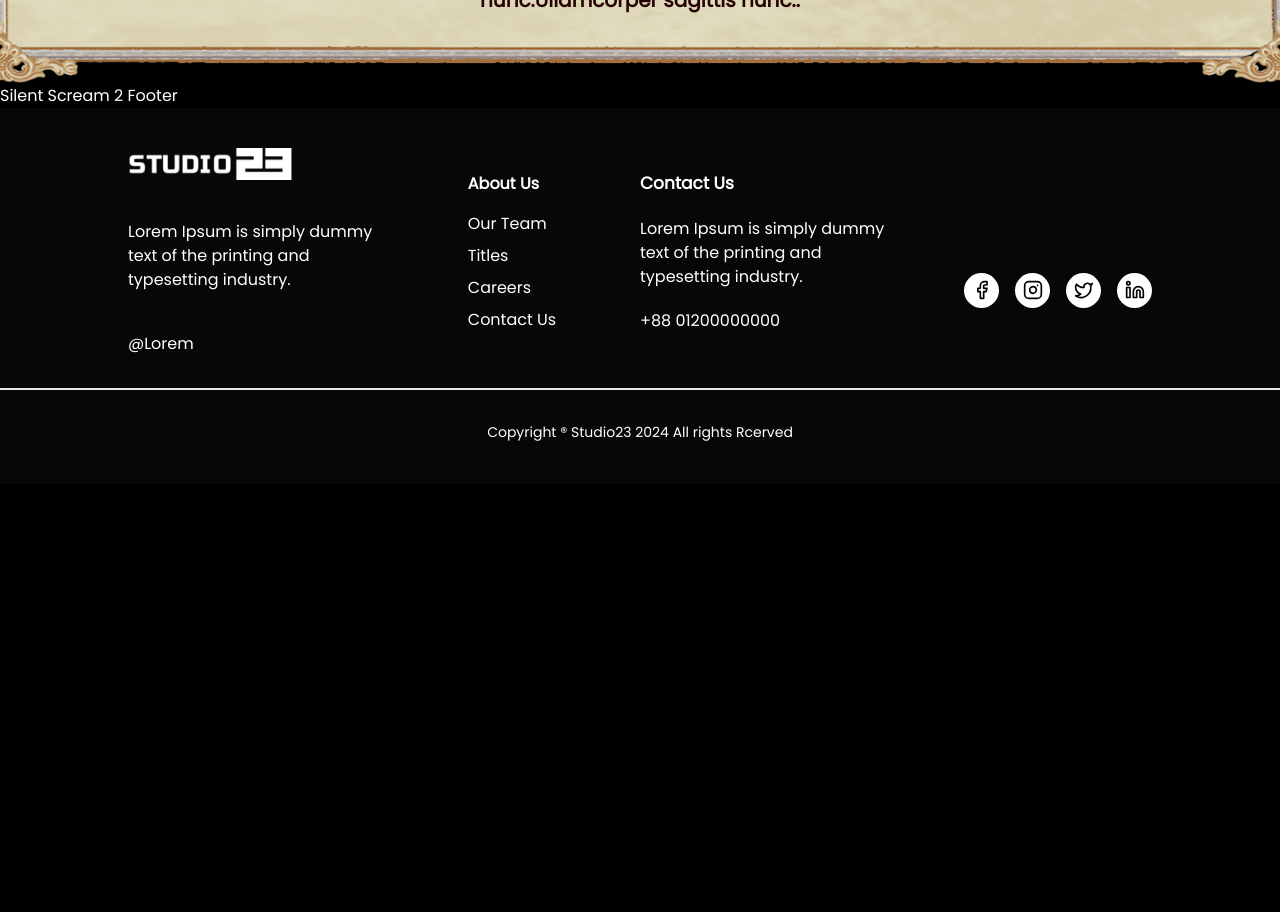
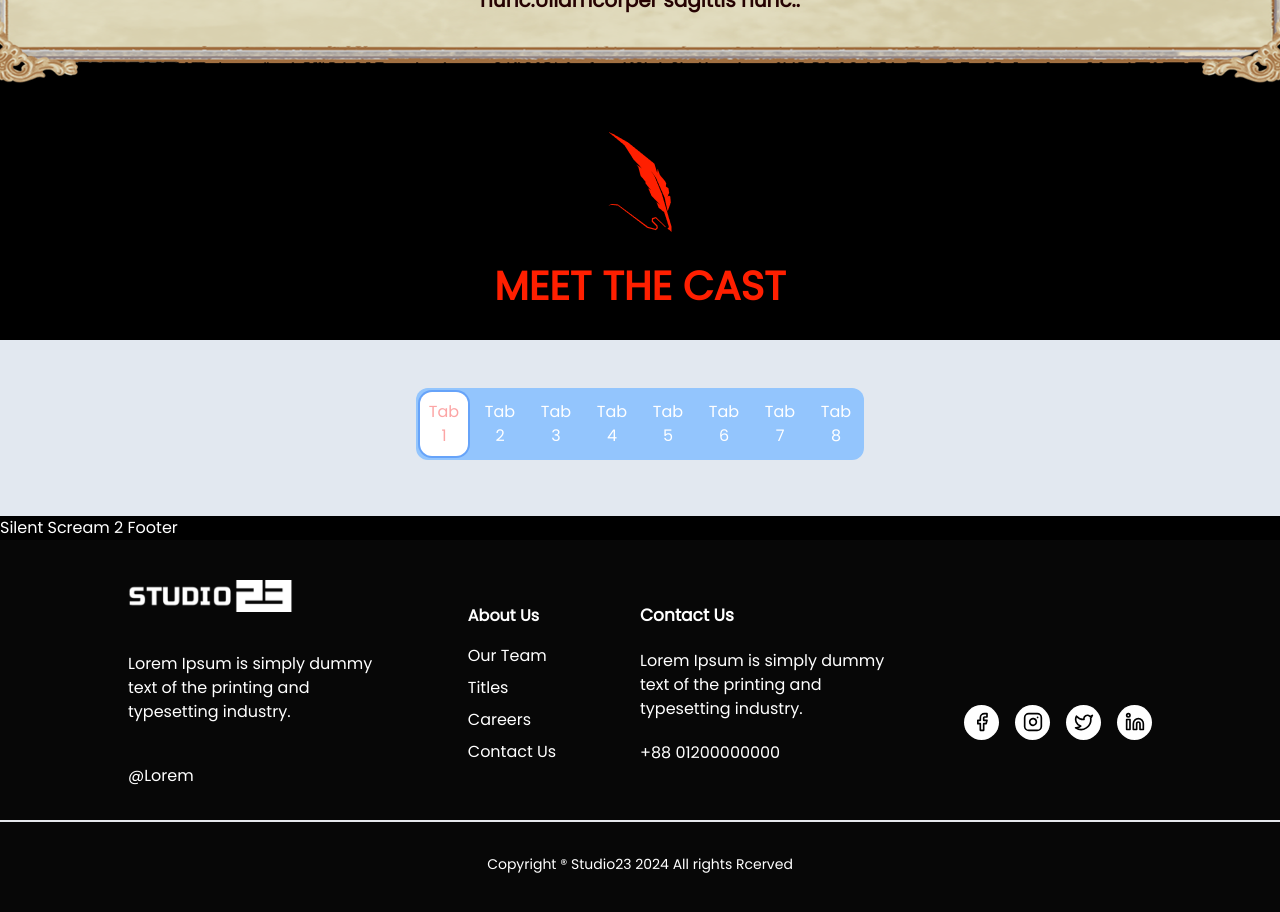
Before and after one commit to Studio-23-xyz/studio23-website, a Next.js app: page /our-titles/silent-scream-2 in a window 1280 px wide. Shown: the part 1560-2472 px from the top of the page. Before the commit the page ends 2044 px from the top, so only its background shows below. Built offline with nearby package versions, Linux system fonts and the light colour scheme.

Commit message:
Tab System Create

```diff
--- /dev/null
+++ b/src/app/components/silentscream2page/SS2CastComponents.js
@@ -0,0 +1,40 @@
+import { useEffect, useRef, useState } from "react";
+
+const SS2CastComponents = ({items}) => {
+
+    const firstBtnRef = useRef();
+    const [selectedTab, setSelectedTab] = useState();
+
+    useEffect (() => {
+        firstBtnRef.current.focus();
+    }, [])
+
+    return (
+        <div className=" bg-slate-200 flex justify-center items-center py-12">
+            <div className="max-w-md flex flex-col gap-y-2 w-full">
+                <div className=" bg-blue-300 p-1 rounded-xl flex justify-between items-center gap-x-2">
+                    {items.map((item, index) => (
+                        <button
+                        ref={index === 0 ? firstBtnRef : null}
+                        key={index}
+                        onClick={()=> setSelectedTab(index)}
+                         className=" outline-none w-full p-2 hover:bg-slate-500 rounded-xl
+                         focus:ring-2 focus:bg-white focus:text-red-300"
+                        >{item.title}</button>
+                    ))}
+                </div>
+
+                <div>
+                    {items.map((item, index) => (
+                    <div className={`${selectedTab === index ? '' : 'hidden'}`}>
+                        {item.content}
+                    </div>
+                    ))}
+                </div>
+            </div>
+
+        </div>
+    );
+};
+
+export default SS2CastComponents;
--- /dev/null
+++ b/src/app/components/silentscream2page/SS2CastSection.js
@@ -0,0 +1,57 @@
+import Image from "next/image";
+import SS2CastComponents from "./SS2CastComponents";
+
+const SS2CastSection = () => {
+    return (
+        <div>
+        {/*Heading */}
+          <div className="w-full flex flex-col justify-center items-center mt-12 mb-6 gap-6">
+                <Image
+                src="/assets/ss2-icon1.png"
+                width={64}
+                height={100}
+                alt="Silent Scream 2 Icon"
+                className="w-[64px] h-[100px]"
+                />
+                <h1 className="text-[20px] md:text-[40px] font-bold text-silent2_red">
+                    MEET THE CAST
+                </h1>
+          </div>
+
+          <div>
+          <SS2CastComponents items={items}/>
+          </div>
+
+        </div>
+    );
+};
+
+export default SS2CastSection;
+
+
+const items = [
+    {title: "Tab 1", content:(
+        <div className=" bg-red-200">Tab 1 Content</div>
+    ),},
+    {title: "Tab 2", content:(
+        <div>Tab 2 Content</div>
+    ),},
+    {title: "Tab 3", content:(
+        <div>Tab 3 Content</div>
+    ),},
+    {title: "Tab 4", content:(
+        <div>Tab 4 Content</div>
+    ),},
+    {title: "Tab 5", content:(
+        <div>Tab 5 Content</div>
+    ),},
+    {title: "Tab 6", content:(
+        <div>Tab 6 Content</div>
+    ),},
+    {title: "Tab 7", content:(
+        <div>Tab 7 Content</div>
+    ),},
+    {title: "Tab 8", content:(
+        <div>Tab 8 Content</div>
+    ),},
+]
--- a/src/app/our-titles/silent-scream-2/page.js
+++ b/src/app/our-titles/silent-scream-2/page.js
@@ -1,5 +1,6 @@
 "use client";
 import SS2ButtonSection from "@/app/components/silentscream2page/SS2ButtonSection";
+import SS2CastSection from "@/app/components/silentscream2page/SS2CastSection";
 import SS2DirectorSection from "@/app/components/silentscream2page/SS2DirectorSection";
 import SS2PitchSection from "@/app/components/silentscream2page/SS2PitchSection";
 import Image from "next/image";
@@ -38,7 +39,7 @@ const Test = () => {
       <SS2DirectorSection />
 
        {/* Cast Section */}
-
+      <SS2CastSection />
 
     </div>
     </div>
```
Also changed, not shown: public/assets/ss2-icon1.png (added).
